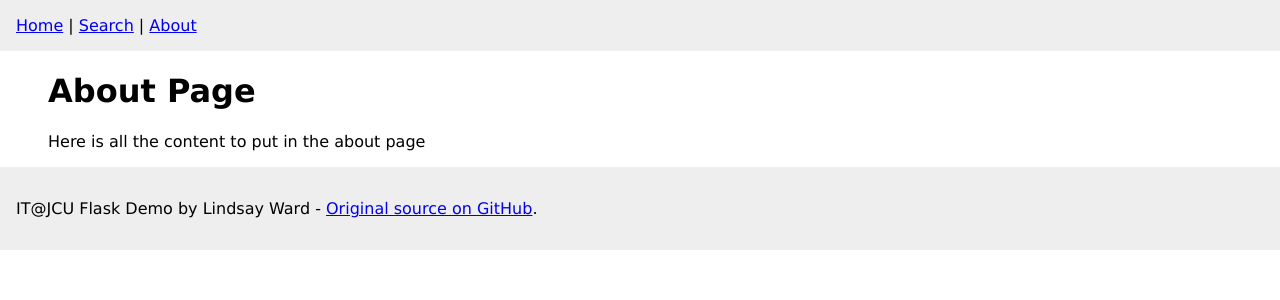
After one commit to CiaranGruber/CP1404practicals_Flask, a Flask app: template flaskdemo-master/templates/about.html in a window 1280 px wide. The commit adds this page. Shown: the top 300 px of the page. Run offline with Flask 2, Linux system fonts and the light colour scheme; the template is opened without the code that fills it, so the values that code supplies are empty.

Commit message:
Complete Flask + Wikipedia API task

```diff
--- a/flaskdemo-master/flaskdemo.py
+++ b/flaskdemo-master/flaskdemo.py
@@ -13,7 +13,7 @@ def home():
 
 @app.route('/about')
 def about():
-    return "I am still working on this"
+    return render_template('about.html')
 
 
 @app.route('/search', methods=['POST', 'GET'])
--- /dev/null
+++ b/flaskdemo-master/templates/about.html
@@ -0,0 +1,6 @@
+{%  extends 'layout.html' %}
+{% block title %}About{% endblock %}
+{% block content %}
+    <h1>About Page</h1>
+    <p>Here is all the content to put in the about page</p>
+{% endblock %}
--- a/flaskdemo-master/templates/layout.html
+++ b/flaskdemo-master/templates/layout.html
@@ -9,7 +9,8 @@
 <body>
 <div id="nav">
     <a href="{{ url_for('home') }}">Home</a> |
-    <a href="{{ url_for('search') }}">Search</a>
+    <a href="{{ url_for('search') }}">Search</a> |
+    <a href="{{ url_for('about') }}">About</a>
 </div>
 <div id="content">
     {% block content %}{% endblock %}
--- a/flaskdemo-master/templates/results.html
+++ b/flaskdemo-master/templates/results.html
@@ -2,9 +2,7 @@
 {% block title %}Wikipedia Results{% endblock %}
 {% block content %}
 {% if page %}
-{#    TODO: add page title and more... #}
-
-  <h2>Summary </h2>
+  <h1>{{ page.title }}:</h1>
     <p>{{ page.summary }}</p>
     <p><a href="{{ page.url }}"> {{ page.title }}</a> </p>
 {% else %}
```
